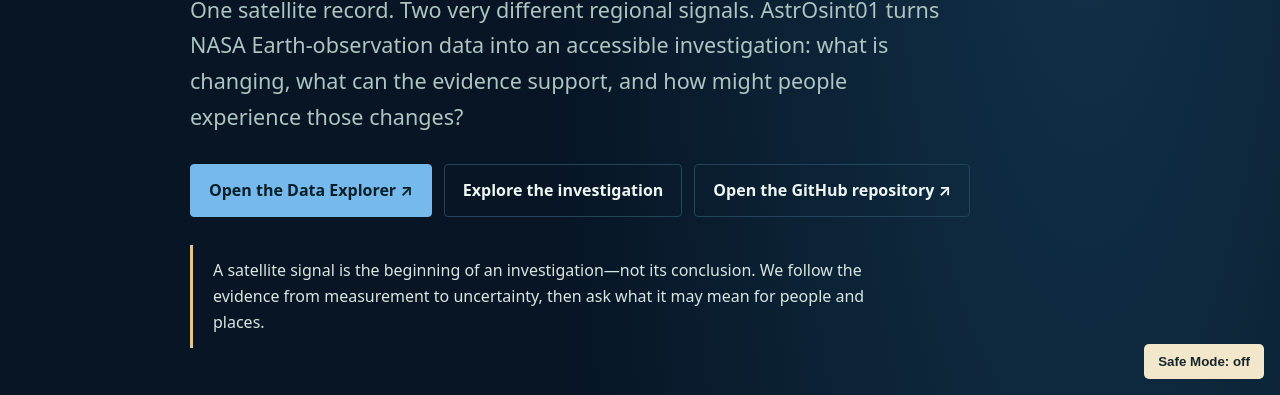
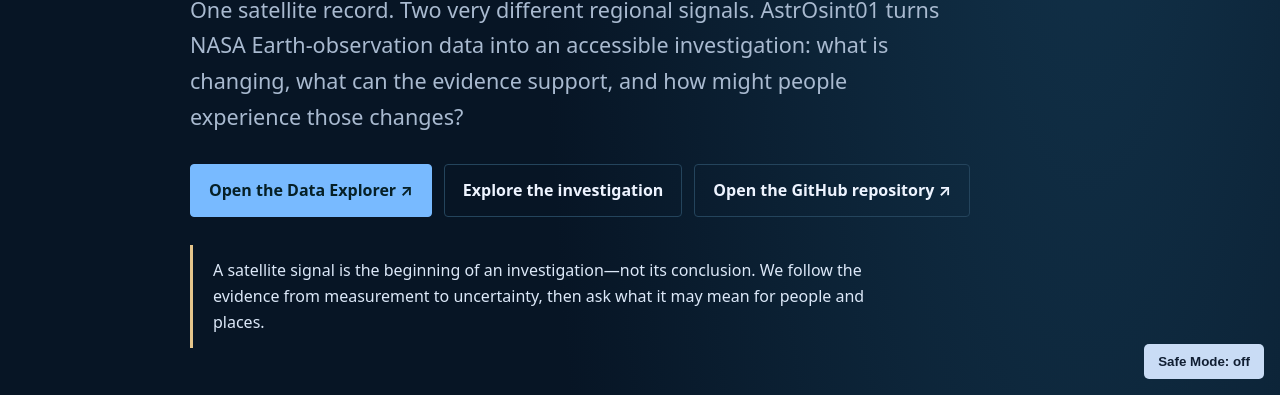
Before and after one commit to pamelazennaro87-creator/AstrOsint01, a plain HTML site: page index.html in a window 1280 px wide. Shown: the part 405-800 px from the top of the page. Drawn offline with Linux system fonts and the light colour scheme.

Commit message:
Replace green-tinted palette with midnight navy and ice blue

```diff
--- a/index.html
+++ b/index.html
@@ -5,9 +5,9 @@
   <meta name="viewport" content="width=device-width, initial-scale=1">
   <meta name="theme-color" content="#071525">
   <meta name="description" content="AstrOsint01 explores GRACE and GRACE-FO water-storage signals, their limits, and the evidence needed to interpret regional change.">
-  <title>AstrOsint01 — Earth in Transition</title>
+  <title>AstrOsint01 — Follow the Water</title>
   <style>
-    :root{color-scheme:dark;--bg:#071525;--panel:#0d2033;--panel2:#112a40;--ink:#edf7f4;--muted:#aec5c1;--aqua:#75b9ed;--sand:#e5c58b;--line:#24445c;--max:1160px}
+    :root{color-scheme:dark;--bg:#071525;--panel:#0d2033;--panel2:#112a40;--ink:#eef4ff;--muted:#a9bad0;--aqua:#78baff;--sand:#e5c58b;--line:#24445c;--max:1160px}
     *{box-sizing:border-box}html{scroll-behavior:smooth}body{margin:0;background:radial-gradient(ellipse at 85% 0%,#12334b 0,transparent 36%),var(--bg);color:var(--ink);font:16px/1.65 system-ui,-apple-system,Segoe UI,Roboto,sans-serif}
     a{color:var(--aqua);text-underline-offset:4px}a:hover{color:#d3ebff}a:focus-visible,button:focus-visible{outline:3px solid var(--sand);outline-offset:4px}
     .skip{position:absolute;left:-9999px;top:8px;background:#fff;color:#000;padding:10px;z-index:9}.skip:focus{left:8px}
@@ -17,7 +17,7 @@
     h1{font-size:clamp(2.7rem,7vw,5.7rem);line-height:.99;letter-spacing:-.055em;margin:18px 0 24px;max-width:900px}
     h1 em{font-style:normal;color:var(--aqua)}.lead{font-size:clamp(1.1rem,2vw,1.35rem);color:var(--muted);max-width:760px}
     .actions{display:flex;flex-wrap:wrap;gap:12px;margin-top:30px}.btn{display:inline-block;padding:12px 18px;border-radius:4px;border:1px solid var(--aqua);text-decoration:none;font-weight:700}.btn.primary{background:var(--aqua);color:#062027}.btn.secondary{color:var(--ink);border-color:var(--line)}
-    .thesis{border-left:3px solid var(--sand);padding:12px 0 12px 20px;margin:28px 0 0;color:#d8e7e2;max-width:720px}
+    .thesis{border-left:3px solid var(--sand);padding:12px 0 12px 20px;margin:28px 0 0;color:#dce8f8;max-width:720px}
     section{padding:64px 0;border-top:1px solid var(--line)}h2{font-size:clamp(1.8rem,4vw,3rem);line-height:1.1;letter-spacing:-.035em;margin:10px 0 18px}h3{font-size:1.25rem;margin:0 0 8px}.sub{color:var(--muted);max-width:760px}
     .grid{display:grid;grid-template-columns:repeat(2,minmax(0,1fr));gap:18px;margin-top:28px}.card{background:linear-gradient(145deg,var(--panel2),var(--panel));border:1px solid var(--line);padding:26px;border-radius:8px;min-width:0}
     .tag{font-size:.75rem;letter-spacing:.12em;text-transform:uppercase;color:var(--sand);font-weight:700}.metric{font-size:clamp(1.7rem,4vw,2.5rem);font-weight:800;color:var(--aqua);line-height:1.2;margin:18px 0 8px}.small{font-size:.88rem;color:var(--muted)}
@@ -25,7 +25,7 @@
     .evidence{display:grid;grid-template-columns:repeat(2,1fr);gap:14px;margin-top:24px}.evidence a{display:block;padding:18px;background:var(--panel);border:1px solid var(--line);border-radius:6px;text-decoration:none}.evidence a strong{display:block;color:var(--ink);margin-bottom:5px}.evidence a span{font-size:.9rem;color:var(--muted)}
     .notice{padding:20px;border:1px solid var(--sand);border-radius:6px;color:#e9dfca;background:#2a281f;margin-top:22px}
     footer{padding:34px 0 50px;color:var(--muted);font-size:.9rem}.footerline{border-top:1px solid var(--line);padding-top:22px;display:flex;justify-content:space-between;gap:16px;flex-wrap:wrap}
-    .safe{position:fixed;right:16px;bottom:16px;background:#f2e6cb;color:#17252a;border:0;border-radius:5px;padding:10px 14px;font-weight:800;cursor:pointer;z-index:5}
+    .safe{position:fixed;right:16px;bottom:16px;background:#c9dcf5;color:#101e32;border:0;border-radius:5px;padding:10px 14px;font-weight:800;cursor:pointer;z-index:5}
     body.safe-mode *,body.safe-mode *::before,body.safe-mode *::after{scroll-behavior:auto!important;animation:none!important;transition:none!important}
     @media(max-width:760px){.top{align-items:flex-start;flex-direction:column}.hero{padding:62px 0 50px}.grid,.evidence{grid-template-columns:1fr}.steps{grid-template-columns:repeat(2,1fr)}section{padding:48px 0}}
     @media(max-width:420px){.wrap{width:min(100% - 28px,var(--max))}.steps{grid-template-columns:1fr}nav{gap:12px}}
```
